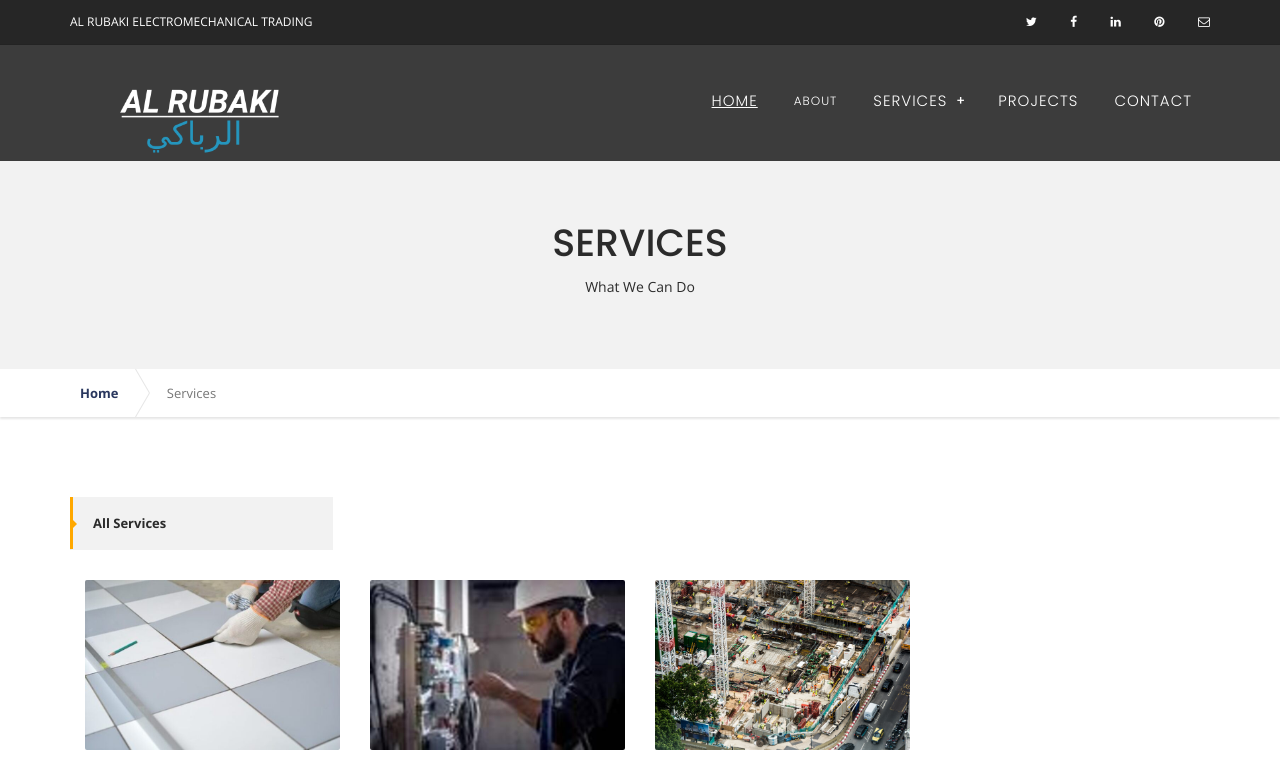
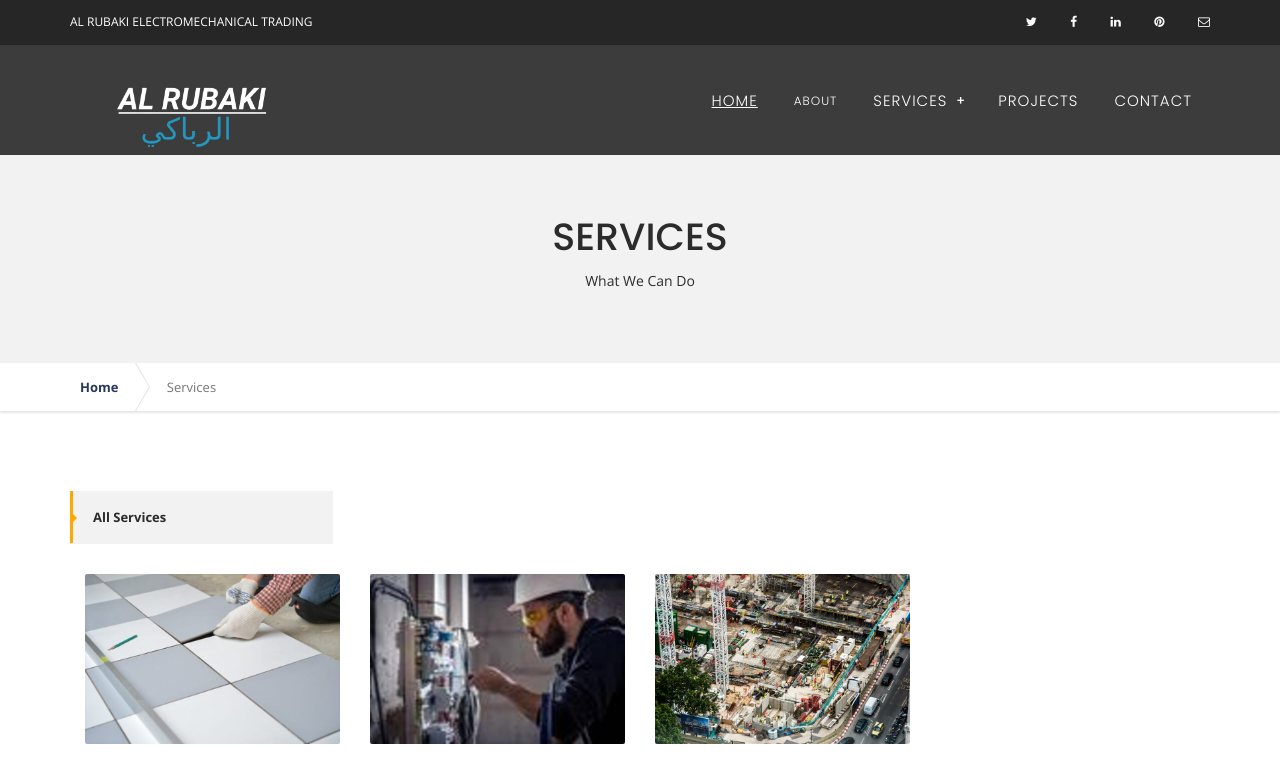
Before and after one commit to zxiddd/ALRUBAKI, a plain HTML site: page service.html in a window 1280 px wide. Shown: the top 760 px of the page. Drawn offline with nearby package versions, Linux system fonts and the light colour scheme.

Commit message:
Update service.html

```diff
--- a/service.html
+++ b/service.html
@@ -63,7 +63,7 @@
               <div class="col-sm-3">
                 <div class="site-branding">
                   <h1 class="site-title title-image"><a href="index.html" rel="home">
-                    <img src="assets/img/img-logo.png" alt="construction business" class="img-responsive" style="width: auto; height: auto; max-height: 100%;">
+                    <img src="assets/img/img-logo.png" alt="construction business" class="img-responsive" style="width: auto; height: 100px; max-height: 100%;">
                   </a></h1>
                 </div><!-- .site-branding -->
               </div><!-- .col-sm-3 -->
```
